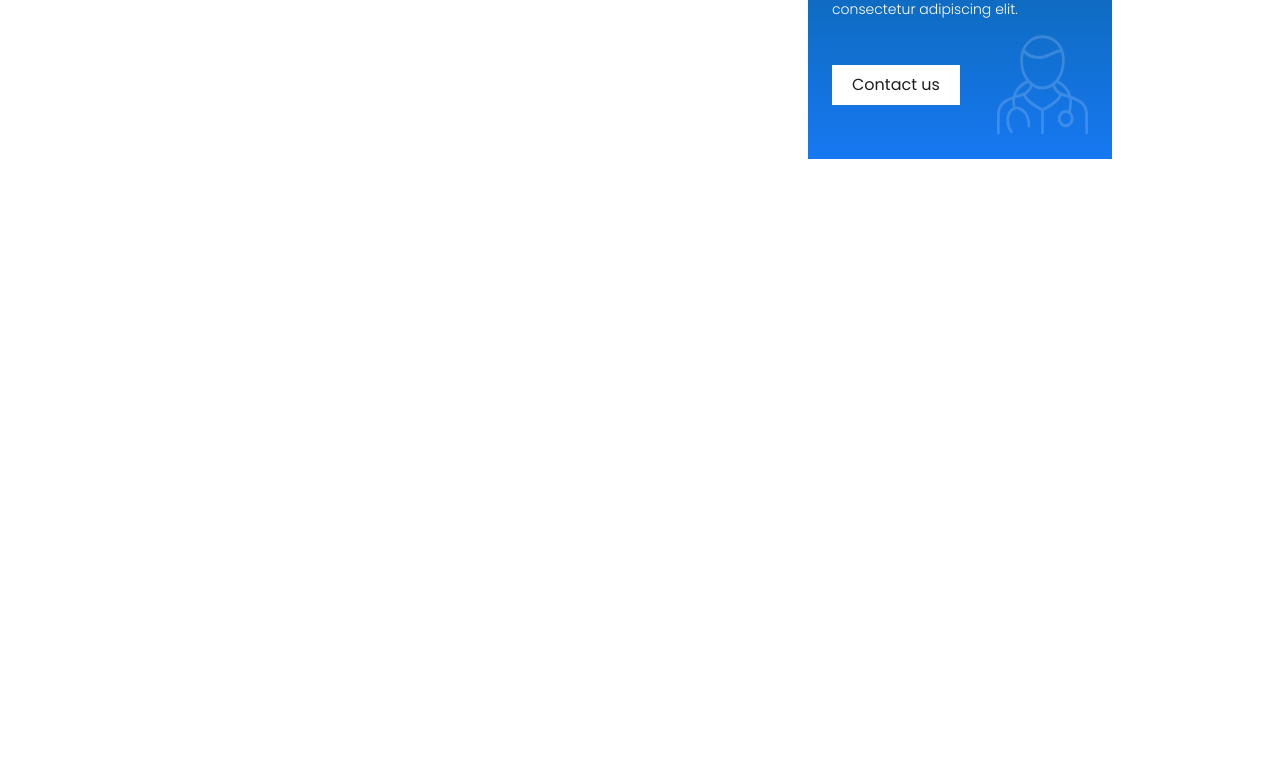
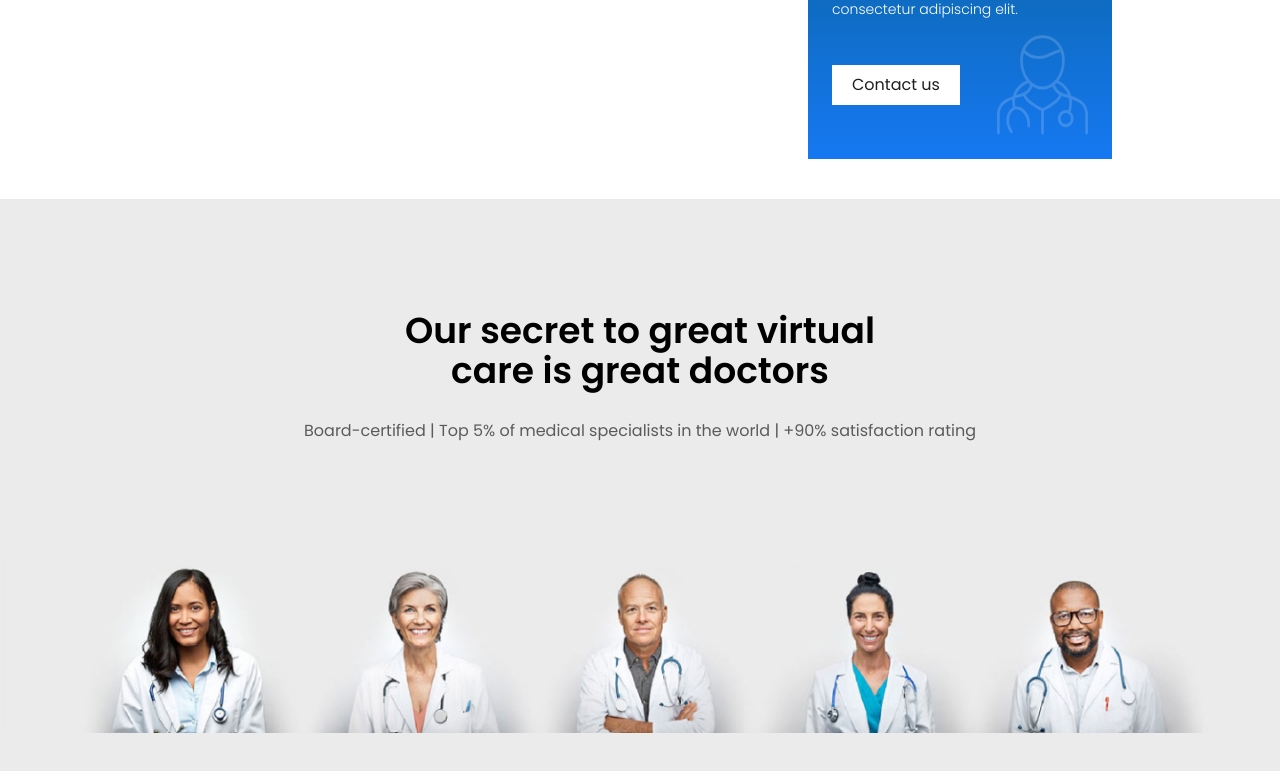
Before and after one commit to MekImEne/helathy24, a React (Create React App) app: page / in a window 1280 px wide. Shown: the part 5806-6577 px from the top of the page. Before the commit the page ends 6005 px from the top, so only its background shows below. Built offline with nearby package versions, Linux system fonts and the light colour scheme.

Commit message:
TeamBanner component

```diff
--- a/src/App.tsx
+++ b/src/App.tsx
@@ -31,8 +31,8 @@ function App() {
       <SearchHospital />
       <Feedbacks />
       <FAQ />
-      {/*<TeamBanner />
-      <Contact />
+      <TeamBanner />
+      {/*<Contact />
       <Location />
       <Footer /> */}
     </div>
--- a/src/app/assets/index.tsx
+++ b/src/app/assets/index.tsx
@@ -27,6 +27,7 @@ import previous from "./icons/left-arrow.svg";
 import chat from "./icons/chat.svg";
 import faq from "./images/faq.jpg";
 import doctor from "./icons/doctor.svg";
+import doctors from "./images/doctors.jpg";
 
 
 export {
@@ -58,5 +59,6 @@ export {
     previous,
     chat,
     faq,
-    doctor
+    doctor,
+    doctors
 };
--- a/src/app/components/TeamBanner.tsx
+++ b/src/app/components/TeamBanner.tsx
@@ -1,7 +1,25 @@
 import React from 'react'
+import { doctors } from '../assets'
 
 export default function TeamBanner() {
     return (
-        <div>TeamBanner</div>
+        <div id="team-banner" className='w-full bg-LIGHT_GRAY py-24'>
+            <div className=''>
+                <div className='py-4 text-center'>
+                    <p className='text-4xl mx-96 font-semibold text-BLACK'>
+                        {/* TODO : add shadow to this text */}
+                        Our secret to great virtual care is great doctors
+                    </p>
+                    <p className='text-TEXT_GREY mx-72 opacity-70 py-7 mb-3'>
+                        Board-certified | Top 5% of medical specialists in the world | +90% satisfaction rating
+                    </p>
+                </div>
+
+                <div className="container mx-auto">
+                    <img alt='team' src={doctors} className='w-full mt-14' />
+                </div>
+            </div>
+
+        </div>
     )
 }
--- a/tailwind.config.js
+++ b/tailwind.config.js
@@ -16,7 +16,8 @@ module.exports = {
       ORANGE: "#F27219",
       GRAY_BACKGROUND: "#F4F7FA",
       DARK_GRAY: "#3A3B3B",
-      BORDER_GRAY:"#AFAFA",
+      BORDER_GRAY: "#AFAFA",
+      LIGHT_GRAY:"#EBEBEB"
     },
     screens: {
       sm: "640px",
```
